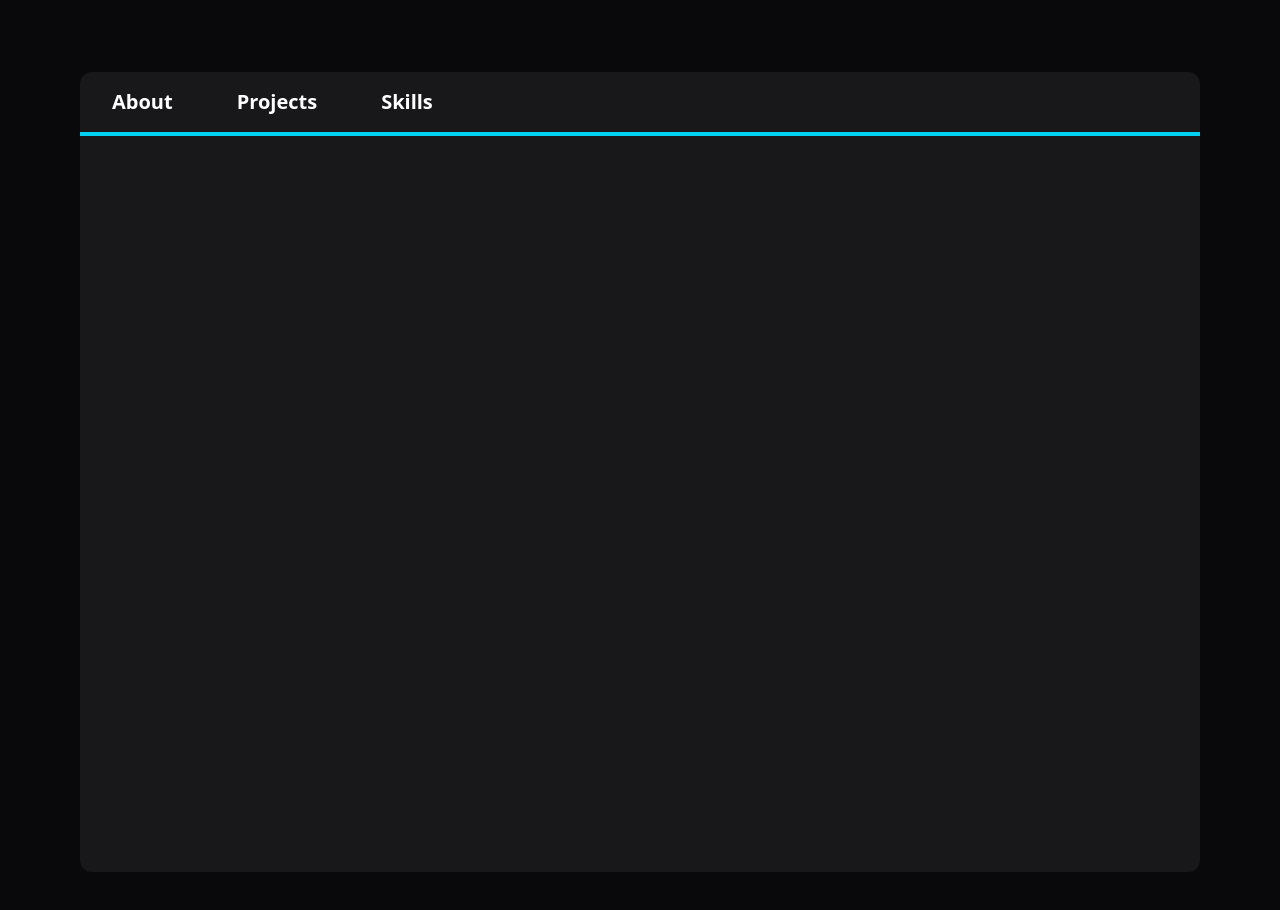
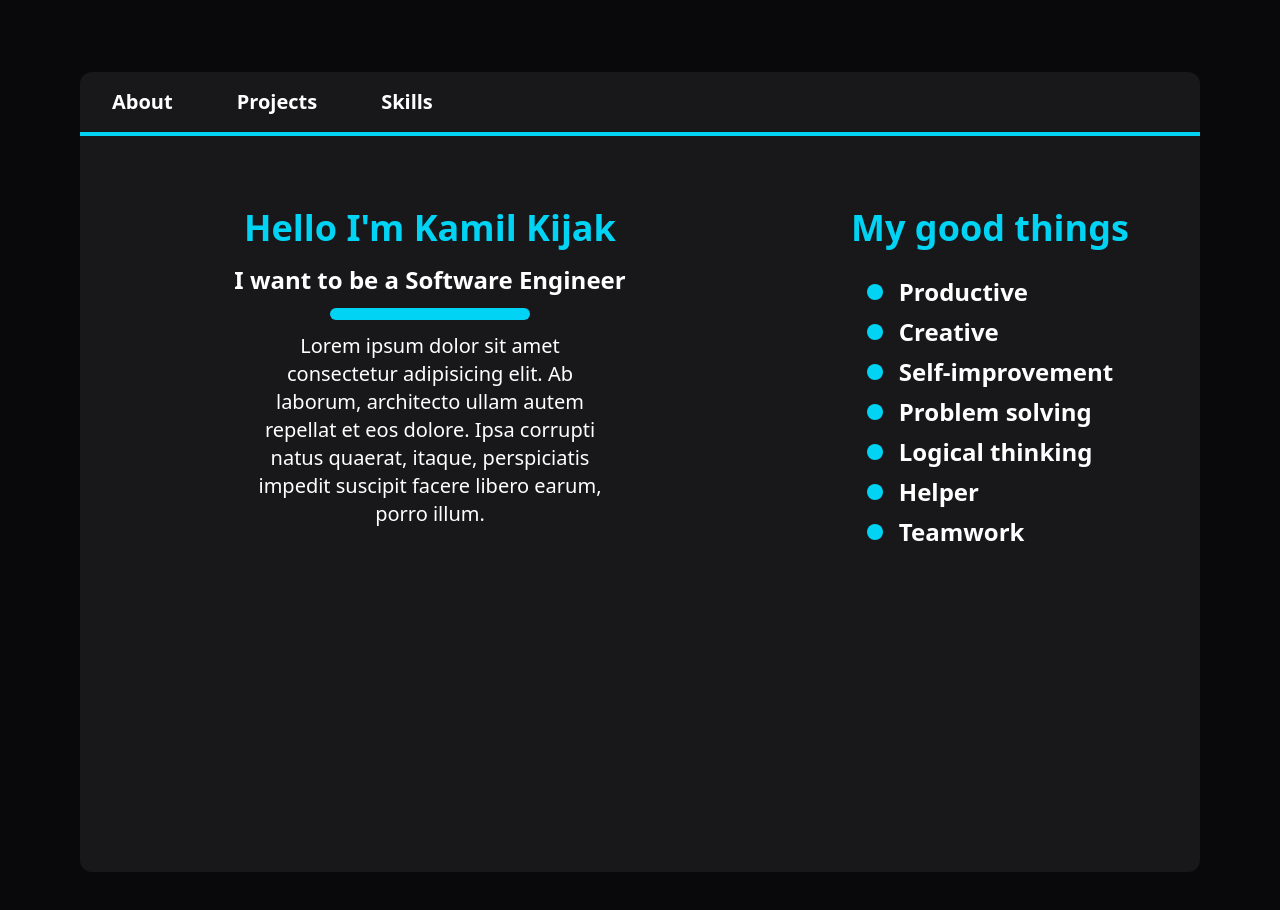
Before and after one commit to Kamil-Kijak/about-card, a React (Vite) app: page / in a window 1280 px wide. Shown: the part 420-1330 px from the top of the page. Built offline with nearby package versions, Linux system fonts and the light colour scheme.

Commit message:
About section base created

```diff
--- a/src/App.jsx
+++ b/src/App.jsx
@@ -46,7 +46,7 @@ function App() {
               </section>
             </section>
             <section className='mt-3 flex flex-col items-center'>
-              <div className='h-3 w-[20%] bg-cyan-400 rounded-2xl'></div>
+              <div className='h-3 w-[250px] bg-cyan-400 rounded-2xl'></div>
               <section className='flex justify-center mt-5 mb-2'>
                 <h1 className='font-bold text-3xl text-white'>Completed Projects: 2</h1>
               </section>
--- a/src/components/About.jsx
+++ b/src/components/About.jsx
@@ -1,8 +1,48 @@
 
 export default function About({}) {
     return (
-        <section>
-
+        <section className="flex mt-8 justify-center items-start h-full">
+            <section className="flex justify-around w-full mt-10">
+                <section className="flex flex-col items-center flex-1/2">
+                    <h1 className="text-4xl font-bold text-cyan-400">Hello I'm Kamil Kijak</h1>
+                    <h1 className="text-2xl font-bold text-white mt-4">I want to be a Software Engineer</h1>
+                    <div className='h-3 w-[200px] bg-cyan-400 rounded-2xl my-3'></div>
+                    <h1 className="text-white text-xl w-[50%] text-center">Lorem ipsum dolor sit amet consectetur adipisicing elit. Ab laborum, architecto ullam autem repellat et eos dolore. Ipsa corrupti natus quaerat, itaque, perspiciatis impedit suscipit facere libero earum, porro illum.</h1>
+                </section>
+                <section className="flex-1/4 flex flex-col items-center">
+                    <h1 className="text-4xl font-bold text-cyan-400">My good things</h1>
+                    <section className="flex flex-col items-start text-white font-bold mt-7 text-2xl">
+                        <section className="flex items-center">
+                            <div className="bg-cyan-400 w-[1rem] h-[1rem] rounded-full mr-4"></div>
+                            <span>Productive</span>
+                        </section>
+                        <section className="flex items-center mt-2">
+                            <div className="bg-cyan-400 w-[1rem] h-[1rem] rounded-full mr-4"></div>
+                            <span>Creative</span>
+                        </section>
+                        <section className="flex items-center mt-2">
+                            <div className="bg-cyan-400 w-[1rem] h-[1rem] rounded-full mr-4"></div>
+                            <span>Self-improvement</span>
+                        </section>
+                        <section className="flex items-center mt-2">
+                            <div className="bg-cyan-400 w-[1rem] h-[1rem] rounded-full mr-4"></div>
+                            <span>Problem solving</span>
+                        </section>
+                        <section className="flex items-center mt-2">
+                            <div className="bg-cyan-400 w-[1rem] h-[1rem] rounded-full mr-4"></div>
+                            <span>Logical thinking</span>
+                        </section>
+                        <section className="flex items-center mt-2">
+                            <div className="bg-cyan-400 w-[1rem] h-[1rem] rounded-full mr-4"></div>
+                            <span>Helper</span>
+                        </section>
+                        <section className="flex items-center mt-2">
+                            <div className="bg-cyan-400 w-[1rem] h-[1rem] rounded-full mr-4"></div>
+                            <span>Teamwork</span>
+                        </section>
+                    </section>
+                </section>
+            </section>
         </section>
     )
 }
```
